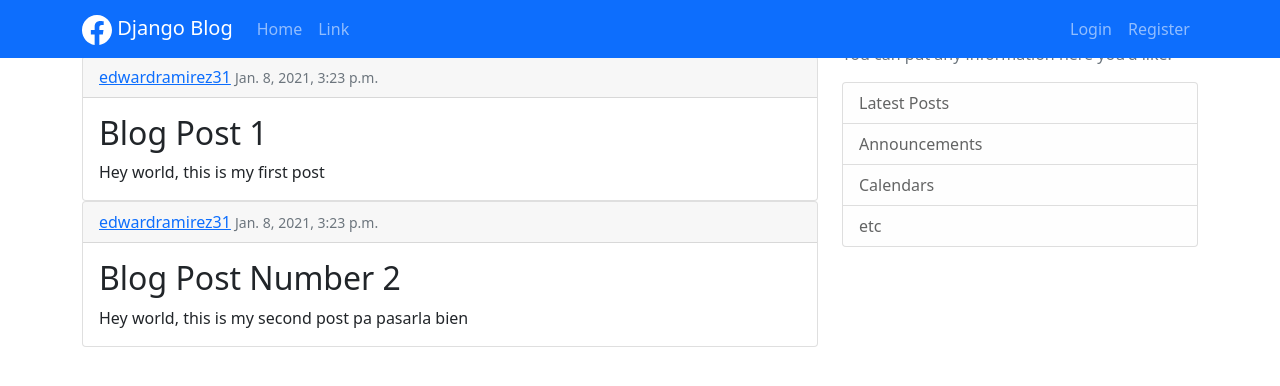
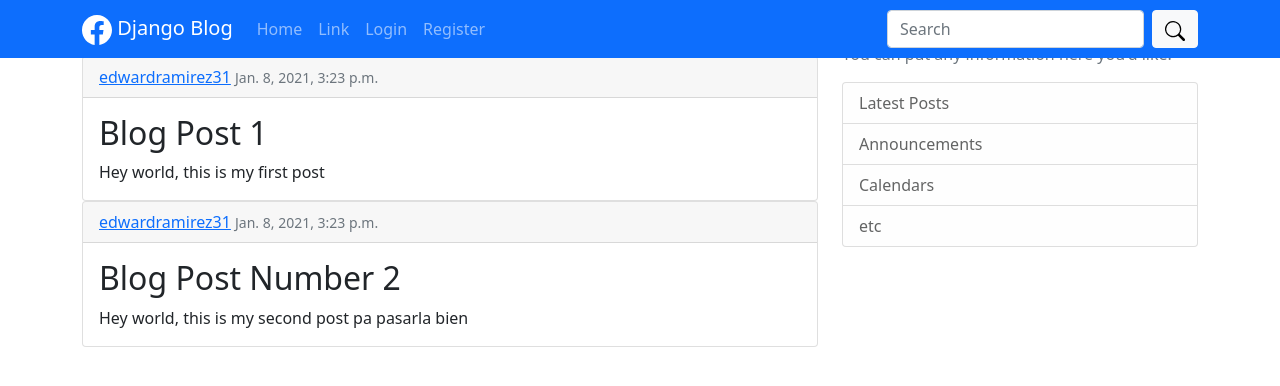
Before and after one commit to edwardramirez31/Posts-App, a Django app: page / in a window 1280 px wide. Shown: the top 386 px of the page. Run offline with Django 3.2, Linux system fonts and the light colour scheme; data comes from the database, SQL or seed files in the repository; both versions use the stored data as it was after the commit.

Commit message:
Creating the search bar and the default profile creation
The searchbar HTML was simple. This only has an input text field and a button. The form doesn't have the method attribute
so, the data will be sent in the Http GET method appended at the end of the url. The view will get the search value
from the form, otherwise, it will be false. If there is the search attribute, Django does a queryset and it also
gets a list of post objects that will pass into the context.

The default profile creation is made with Django signals. This is the step by step:
1. Create a signals.py file in the app folder
2. Import the signal, sender, receiver and Profile model
3. Create the receiver function and pass the required arguments. In this case, the arguments are sender, instance, created
and **kwargs
4. Add the receiver decorator above the receiver function. This decorator uses the signal as the first argument and
the sender as the second argument
5. Create the ready method in apps.py
6. Import there the signals

```diff
--- a/django_project/blog/templates/blog/base.html
+++ b/django_project/blog/templates/blog/base.html
@@ -25,15 +25,14 @@
         </button>
             <div class="collapse navbar-collapse" id="navbarSupportedContent">
                 <ul class="navbar-nav me-auto mb-2 mb-lg-0">
+
                     <li class="nav-item">
                     <a class="nav-link" aria-current="page" href="{% url 'blog:home' %}">Home</a>
                     </li>
                     <li class="nav-item">
                     <a class="nav-link" href="#">Link</a>
                     </li>
-                </ul>
-                <ul class="navbar-nav ms-auto mb-2 mb-lg-0">
-                {% if user.is_authenticated %}
+                    {% if user.is_authenticated %}
                 <li class="nav-item">
                     <a class="nav-link" aria-current="page" href="{% url 'profile' %}">Profile</a>
                     </li>
@@ -49,6 +48,15 @@
                     </li>
                 {% endif%}
                 </ul>
+
+                <form class="d-flex">
+                <input class="form-control me-2" type="text" placeholder="Search" aria-label="Search" name="search" {% if searchValue %} value="{{searchValue}}" {% endif %}>
+                <button class="btn btn-light" type="submit">
+                    <svg xmlns="http://www.w3.org/2000/svg" width="20" height="20" fill="currentColor" class="bi bi-search" viewBox="0 0 16 16">
+                        <path d="M11.742 10.344a6.5 6.5 0 1 0-1.397 1.398h-.001c.03.04.062.078.098.115l3.85 3.85a1 1 0 0 0 1.415-1.414l-3.85-3.85a1.007 1.007 0 0 0-.115-.1zM12 6.5a5.5 5.5 0 1 1-11 0 5.5 5.5 0 0 1 11 0z"/>
+                    </svg>
+                </button>
+            </form>
             </div>
     </div>
     </nav>
--- a/django_project/blog/views.py
+++ b/django_project/blog/views.py
@@ -1,12 +1,18 @@
 from django.shortcuts import render
 from django.views import View
 from .models import Post
+from django.db.models import Q
 # Create your views here.
 
 def HomeView(request):
-    posts = Post.objects.all()
+    searchValue = request.GET.get('search', False)
+    if searchValue:
+        query = Q(title__icontains=searchValue) | Q(content__icontains=searchValue)
+        posts = Post.objects.filter(query).select_related()
+    else:
+        posts = Post.objects.all()
     # posts = False
-    context = {'posts': posts}
+    context = {'posts': posts, "searchValue": searchValue, "search":True}
     return render(request, 'blog/home.html', context)
 
 def AboutView(request):
--- a/django_project/users/apps.py
+++ b/django_project/users/apps.py
@@ -3,3 +3,6 @@ from django.apps import AppConfig
 
 class UsersConfig(AppConfig):
     name = 'users'
+
+    def ready(self):
+        import users.signals
```
Also changed, not shown: django_project/users/signals.py (added, +21 -0 lines), django_project/db.sqlite3.
